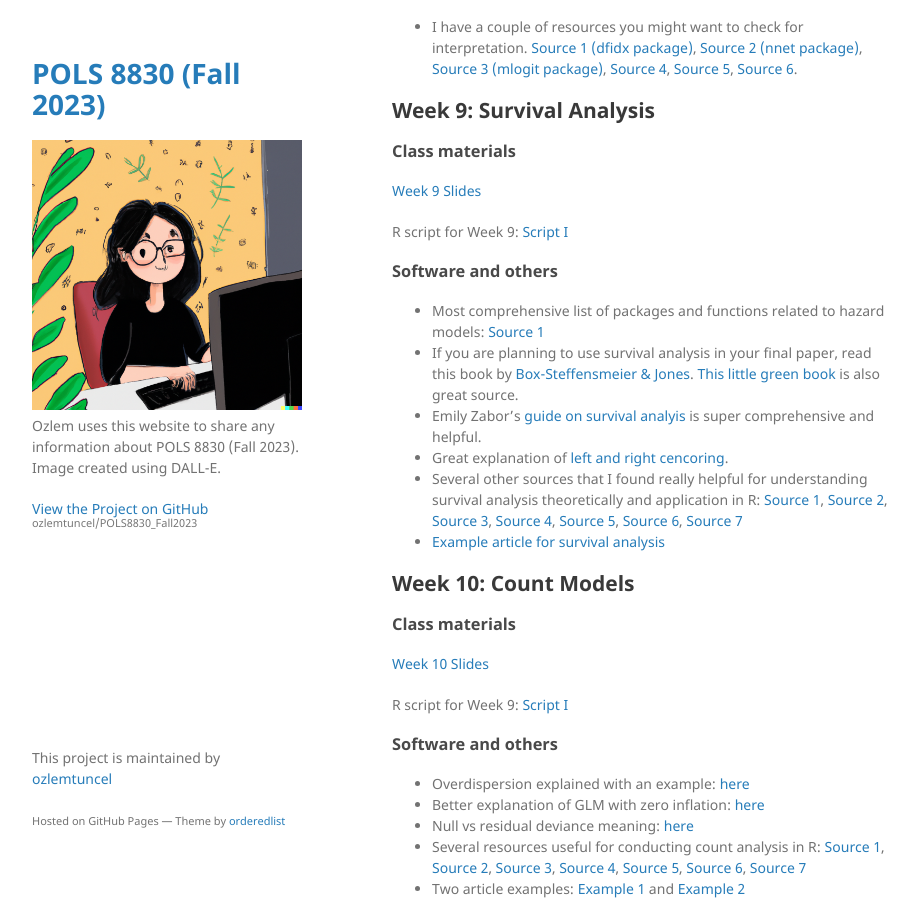
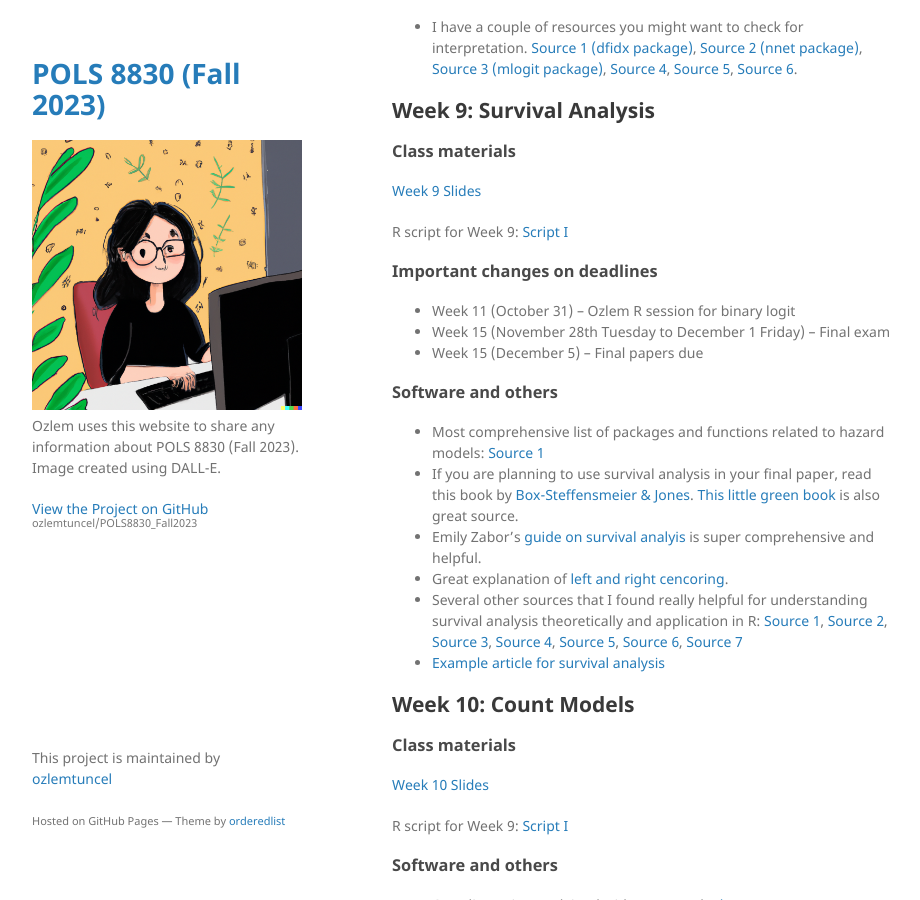
Before and after one commit to ozlemtuncel/POLS8830_Fall2023, a Jekyll site: the page built from index.md, in a window 1280 px wide and 900 px high, scrolled down 3930 px. Shown: the whole window, without its empty margins (178-1098 px from the left). Built offline with Jekyll 4.4.1, drawn with Linux system fonts in a browser that asks for light colours; our own code applies the rules of GitHub Pages for plain Markdown files.

Commit message:
Update index.md
commit changes to survival and count week

```diff
--- a/index.md
+++ b/index.md
@@ -146,6 +146,11 @@ R script for Week 8: [Script I](docs/Week8_Multinomial_Models_tidy.R) & [Script
 
 R script for Week 9: [Script I](docs/Week9_Hazard_Models_tidy.R)
 
+### Important changes on deadlines
+- Week 11 (October 31) -- Ozlem R session for binary logit
+- Week 15 (November 28th Tuesday to December 1 Friday) -- Final exam
+- Week 15 (December 5) -- Final papers due
+
 ### Software and others
 - Most comprehensive list of packages and functions related to hazard models: [Source 1](https://rviews.rstudio.com/2017/09/25/survival-analysis-with-r/)
 - If you are planning to use survival analysis in your final paper, read this book by [Box-Steffensmeier & Jones](https://www.cambridge.org/core/books/event-history-modeling/4CD04448EB7CD70B47C8D43FC2AFDE17). [This little green book](https://www.amazon.com/Event-History-Survival-Analysis-Longitudinal-ebook/dp/B00JXZ2XVC/ref=sr_1_11?crid=3LDN0GJFW9I9V&keywords=Survival+Analysis&qid=1697041732&s=digital-text&sprefix=survival+analysis%2Cdigital-text%2C79&sr=1-11) is also great source.
```
